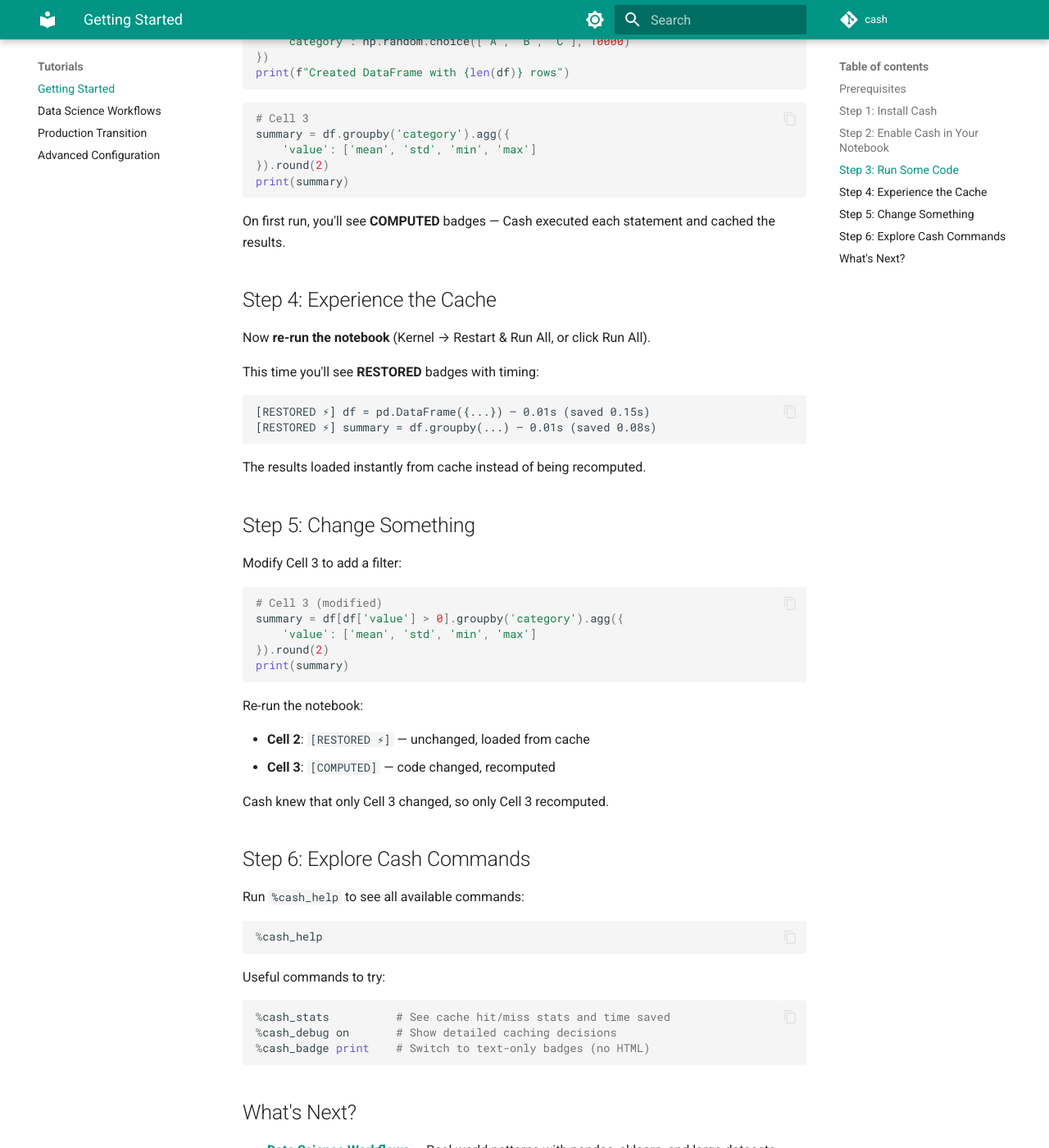
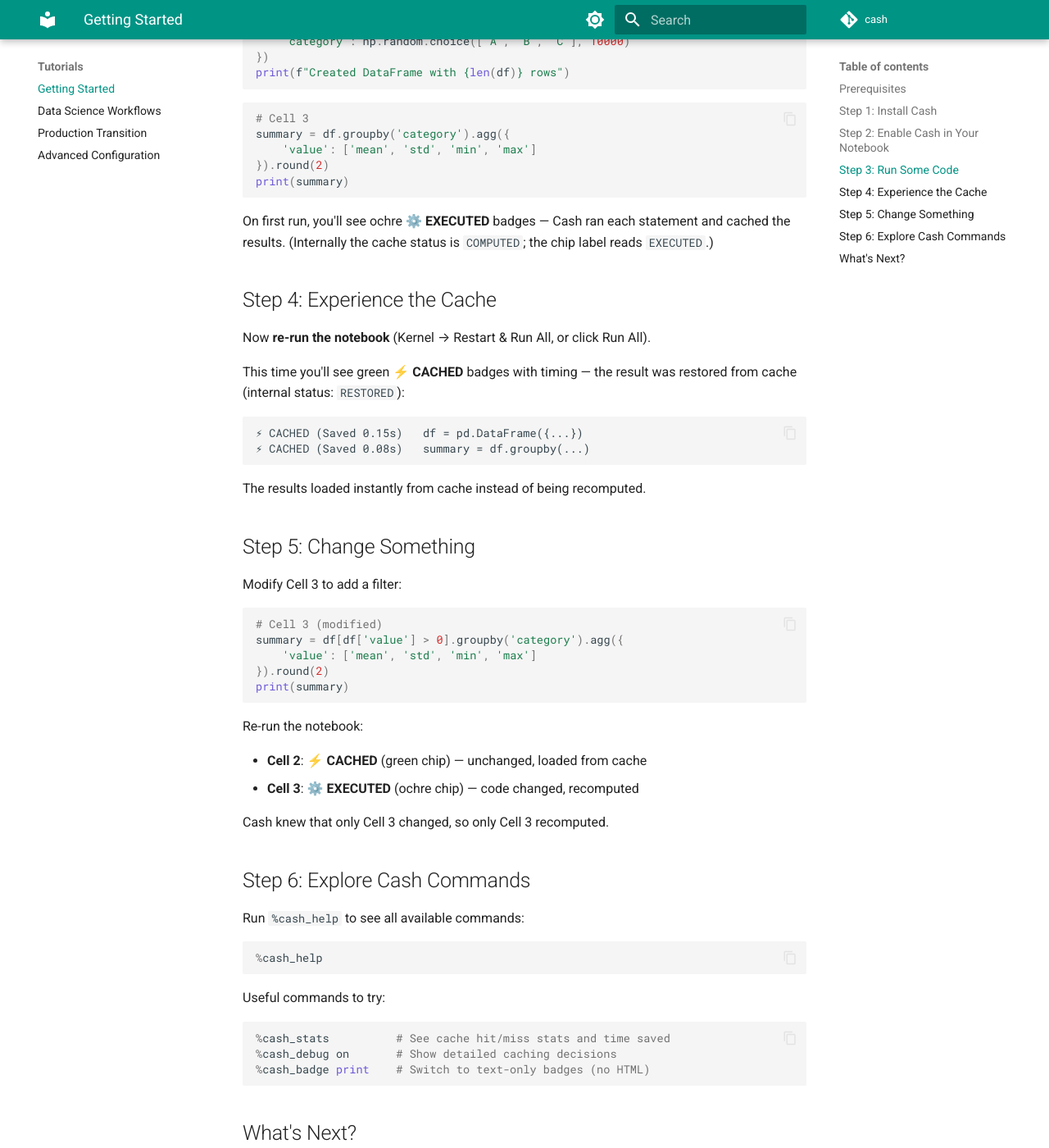
Before and after one commit to galgtonold/cash, an MkDocs documentation site: the page built from docs/tutorials/getting_started.md, in a window 1280 px wide and 1400 px high, scrolled down 1175 px. Shown: the whole window at 82% size. Built offline with MkDocs 1.6.1 and Material for MkDocs 9.7.7, drawn with Linux system fonts in a browser that asks for light colours; comment, search, counter and statistics services are not loaded.

Commit message:
style(notebook): align badge appearance with Cash design system
Adopt the system-native sans/mono stacks defined in the Cash design
system instead of the generic 'sans-serif' / 'monospace' keywords, drop
the off-brand gold (#e0c060) indent rail on upstream auto-exec rows in
favour of the spec's neutral #ddd, and lay out the summary chip as
inline-flex so the icon/label and the monospaced sub-text sit on a
consistent baseline.

Also fix two doc surfaces that described the old colour scheme: the
README hero-screenshot TODO had RESTORED/COMPUTED inverted, and the
quickstart + getting-started tutorials referenced colours and labels
that no longer matched the rendered chips (now: green CACHED, ochre
EXECUTED).

````diff
--- a/docs/tutorials/getting_started.md
+++ b/docs/tutorials/getting_started.md
@@ -57,17 +57,17 @@
 print(summary)
 ```
 
-On first run, you'll see **COMPUTED** badges — Cash executed each statement and cached the results.
+On first run, you'll see ochre **⚙️ EXECUTED** badges — Cash ran each statement and cached the results. (Internally the cache status is `COMPUTED`; the chip label reads `EXECUTED`.)
 
 ## Step 4: Experience the Cache
 
 Now **re-run the notebook** (Kernel → Restart & Run All, or click Run All).
 
-This time you'll see **RESTORED** badges with timing:
+This time you'll see green **⚡ CACHED** badges with timing — the result was restored from cache (internal status: `RESTORED`):
 
 ```
-[RESTORED ⚡] df = pd.DataFrame({...}) — 0.01s (saved 0.15s)
-[RESTORED ⚡] summary = df.groupby(...) — 0.01s (saved 0.08s)
+⚡ CACHED (Saved 0.15s)   df = pd.DataFrame({...})
+⚡ CACHED (Saved 0.08s)   summary = df.groupby(...)
 ```
 
 The results loaded instantly from cache instead of being recomputed.
@@ -86,8 +86,8 @@
 
 Re-run the notebook:
 
-- **Cell 2**: `[RESTORED ⚡]` — unchanged, loaded from cache
-- **Cell 3**: `[COMPUTED]` — code changed, recomputed
+- **Cell 2**: ⚡ **CACHED** (green chip) — unchanged, loaded from cache
+- **Cell 3**: ⚙️ **EXECUTED** (ochre chip) — code changed, recomputed
 
 Cash knew that only Cell 3 changed, so only Cell 3 recomputed.
 
````
Also changed, not shown: README.md (+1 -1 lines), docs/getting-started/quickstart.md (+3 -3 lines), 3 other files.
